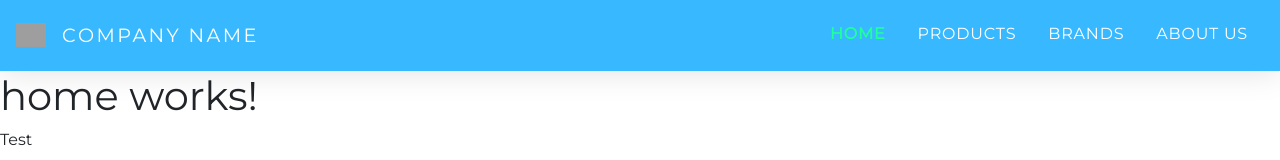
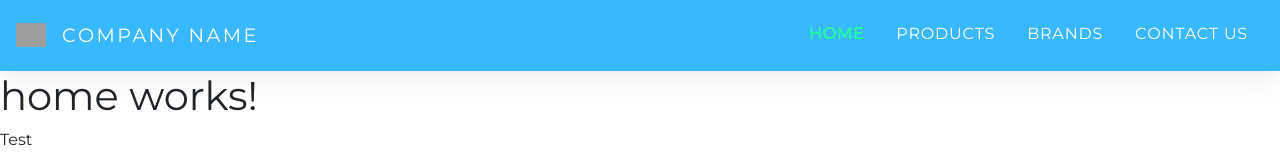
Before and after one commit to QoSz/eShop, an Angular app: page /#/home in a window 1280 px wide. Shown: the top 160 px of the page. Built offline with nearby package versions, Linux system fonts and the light colour scheme; grey boxes are pictures that could not be loaded.

Commit message:
Changed about-us to contact us

```diff
--- a/src/app/app-routing.module.ts
+++ b/src/app/app-routing.module.ts
@@ -2,12 +2,12 @@ import { NgModule } from '@angular/core';
 import { RouterModule, Routes } from '@angular/router';
 import { HomeComponent } from './components/home/home.component';
 import { PageNotFoundComponent } from './components/page-not-found/page-not-found.component';
-import { AboutUsComponent } from './components/about-us/about-us.component';
+import { ContactUsComponent } from './components/contact-us/contact-us.component';
 
 const routes: Routes = [
   { path: '', redirectTo: '/home', pathMatch: 'full' },
   { path: 'home', component: HomeComponent },
-  { path: 'about-us', component: AboutUsComponent },
+  { path: 'contact-us', component: ContactUsComponent },
   { path: '**', redirectTo: '/page-not-found' },
   { path: 'page-not-found', component: PageNotFoundComponent },
 ];
--- a/src/app/app.module.ts
+++ b/src/app/app.module.ts
@@ -7,7 +7,7 @@ import { NavbarComponent } from './components/navbar/navbar.component';
 import { FooterComponent } from './components/footer/footer.component';
 import { HomeComponent } from './components/home/home.component';
 import { PageNotFoundComponent } from './components/page-not-found/page-not-found.component';
-import { AboutUsComponent } from './components/about-us/about-us.component';
+import { ContactUsComponent } from './components/contact-us/contact-us.component';
 
 @NgModule({
   declarations: [
@@ -16,7 +16,7 @@ import { AboutUsComponent } from './components/about-us/about-us.component';
     FooterComponent,
     HomeComponent,
     PageNotFoundComponent,
-    AboutUsComponent
+    ContactUsComponent
   ],
   imports: [
     BrowserModule,
--- a/src/app/components/navbar/navbar.component.html
+++ b/src/app/components/navbar/navbar.component.html
@@ -20,7 +20,7 @@
                     <a class="nav-link nav-link-label" href="#">Brands</a>
                 </li>
                 <li class="nav-item">
-                    <a class="nav-link nav-link-label" [routerLink]="['/about-us']" routerLinkActive="active">About Us</a>
+                    <a class="nav-link nav-link-label" [routerLink]="['/contact-us']" routerLinkActive="active">Contact Us</a>
                 </li>
             </ul>
         </div>
```
Also changed, not shown: src/app/components/about-us/about-us.component.ts (deleted, +0 -10 lines), src/app/components/contact-us/contact-us.component.ts (added, +10 -0 lines), src/app/components/contact-us/contact-us.component.html (renamed from src/app/components/about-us/about-us.component.html), src/app/components/contact-us/contact-us.component.scss (renamed from src/app/components/about-us/about-us.component.scss).
